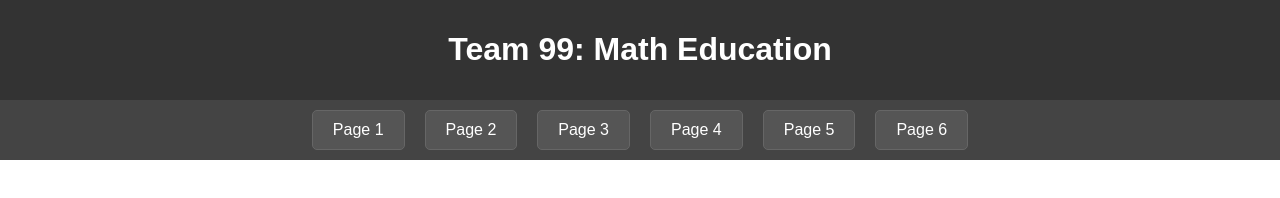
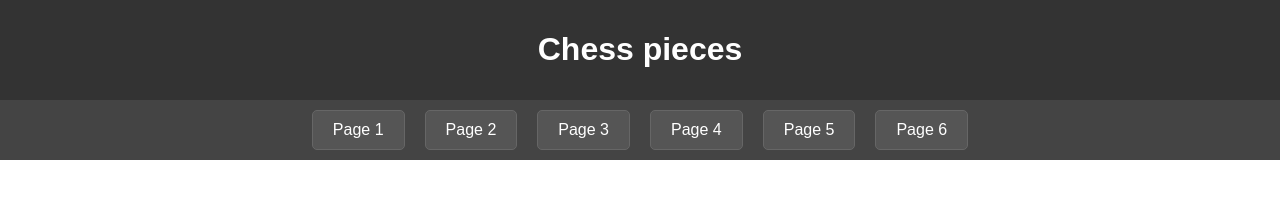
Before and after one commit to DaoHuuMao/Graphic-Design, a website: page FinalProject/index.html in a window 1280 px wide. Drawn offline with Linux system fonts and the light colour scheme.

Commit message:
Update index.html

```diff
--- a/FinalProject/index.html
+++ b/FinalProject/index.html
@@ -43,7 +43,7 @@
 </head>
 <body>
     <header>
-        <h1>Team 99: Math Education</h1>
+        <h1>Chess pieces</h1>
     </header>
     <nav>
         <a href="#" data-page="page1">Page 1</a>
```
